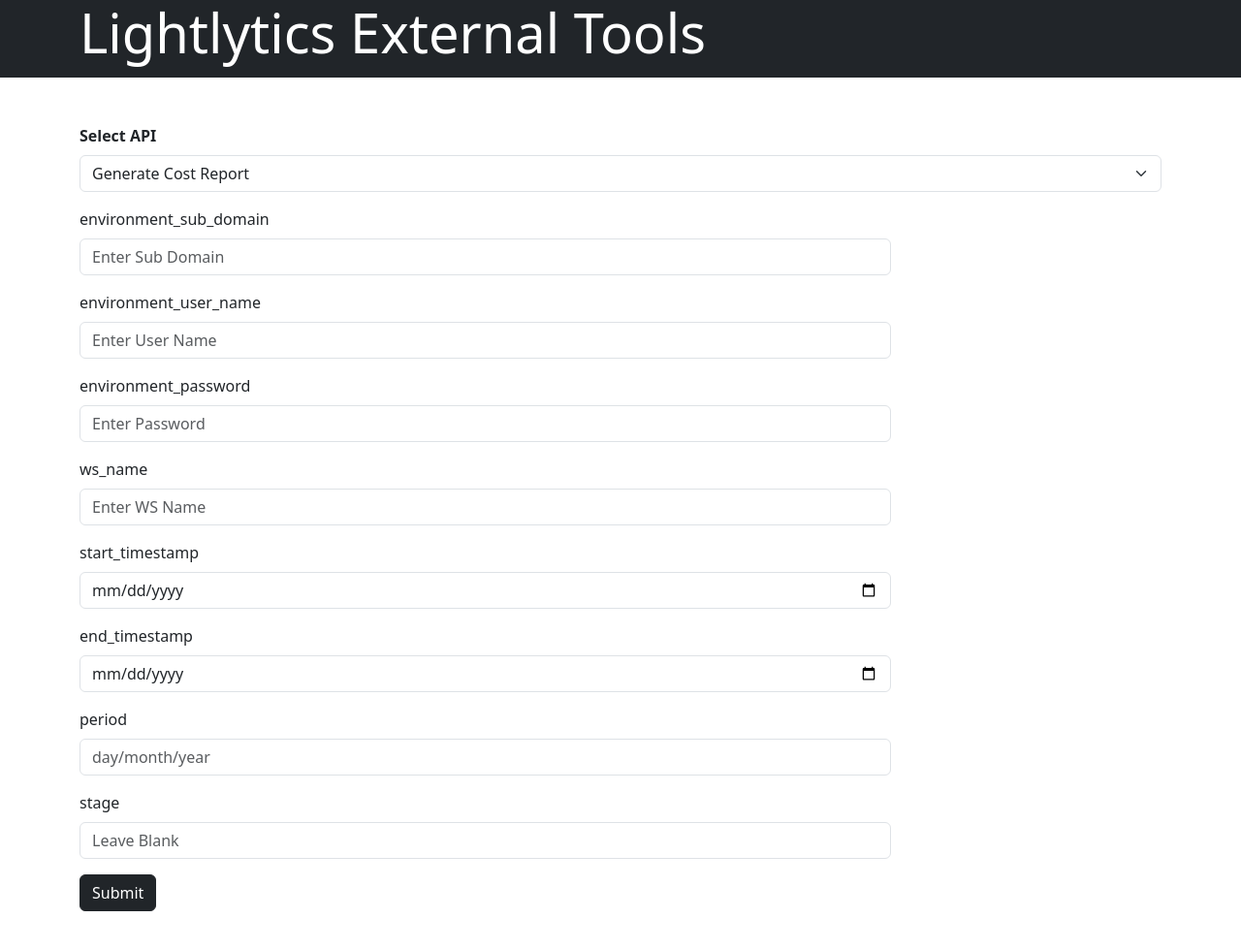
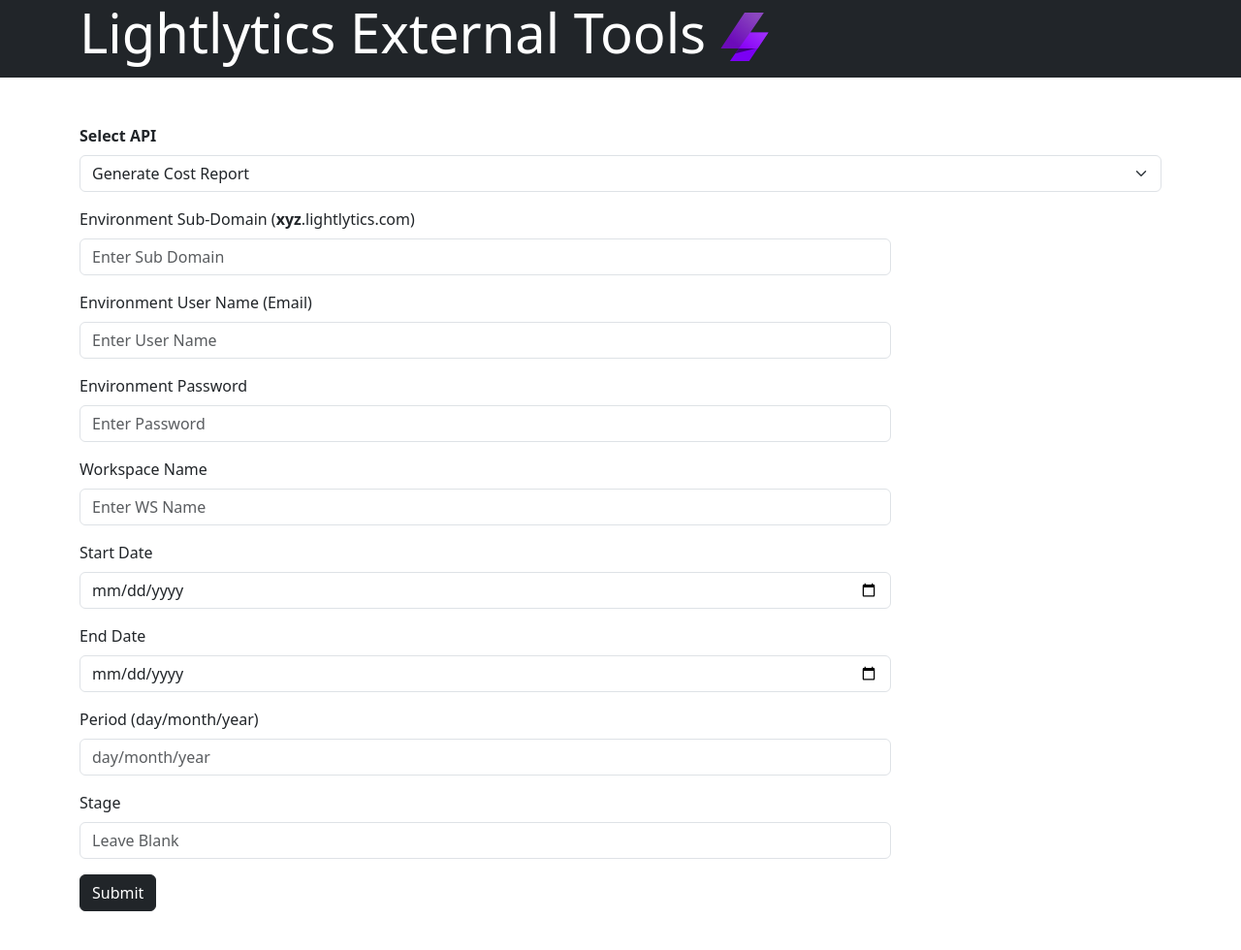
Before and after one commit to lightlytics/automation-tools, a FastAPI app: page / in a window 1280 px wide. Shown: the whole page at 97% size. Run offline with FastAPI, Linux system fonts and the light colour scheme; some libraries are stand-ins or nearby versions.

Commit message:
favicon.svg: Added favicon. generate_cost_report.py: Added date verification. index.html: Added favicon and logo. script.js: Added new display name for parameters.

```diff
--- a/static/script.js
+++ b/static/script.js
@@ -7,19 +7,19 @@
 
     // Default shared parameters
     const defaultParameters = [
-        { name: "environment_sub_domain", type: "text", placeholder: "Enter Sub Domain" },
-        { name: "environment_user_name", type: "text", placeholder: "Enter User Name" },
-        { name: "environment_password", type: "password", placeholder: "Enter Password" },
-        { name: "ws_name", type: "text", placeholder: "Enter WS Name" }
+        { name: "environment_sub_domain", type: "text", placeholder: "Enter Sub Domain", required: true },
+        { name: "environment_user_name", type: "text", placeholder: "Enter User Name", required: true },
+        { name: "environment_password", type: "password", placeholder: "Enter Password", required: true },
+        { name: "ws_name", type: "text", placeholder: "Enter WS Name", required: true }
     ];
 
     // Unique parameters for each endpoint
     const apiParameters = {
         "/generate_cost_report": [
             ...defaultParameters,
-            { name: "start_timestamp", type: "date" },
-            { name: "end_timestamp", type: "date" },
-            { name: "period", type: "text", placeholder: "day/month/year" },
+            { name: "start_timestamp", type: "date", required: true },
+            { name: "end_timestamp", type: "date", required: true },
+            { name: "period", type: "text", placeholder: "day/month/year", required: true },
             { name: "stage", type: "text", placeholder: "Leave Blank" }
         ],
         "/generate_cost_recommendations": [
@@ -28,14 +28,14 @@
         ],
         "/generate_compliance_report": [
             ...defaultParameters,
-            { name: "compliance_standard", type: "text", placeholder: "Choose Compliance Standard" },
+            { name: "compliance_standard", type: "text", placeholder: "Choose Compliance Standard", required: true },
             { name: "accounts", type: "text", placeholder: "Not mandatory, filter by account separated by comma, e.g: '123123123123,321321321321'" },
             { name: "label", type: "text", placeholder: "Not mandatory, Add a specific label" },
             { name: "stage", type: "text", placeholder: "Leave Blank" }
         ],
         "/generate_export_inventory": [
             ...defaultParameters,
-            { name: "resource_type", type: "text", placeholder: "Resource Type, e.g: 'instance', 'security_group'" },
+            { name: "resource_type", type: "text", placeholder: "Resource Type, e.g: 'instance', 'security_group'", required: true },
             { name: "accounts", type: "text", placeholder: "Not mandatory, filter by account separated by comma, e.g: '123123123123,321321321321'" },
             { name: "tags", type: "text", placeholder: "Not mandatory, Tags to filter by, example: 'key=Name|value~=test,key=Vendor|value=Lightlytics'" },
             { name: "stage", type: "text", placeholder: "Leave Blank" }
@@ -43,15 +43,18 @@
     };
 
     // Function to generate input boxes for the selected parameters
-    function generateInputBoxes(parameters) {
+    function populateParameterLabels(parameters) {
         parameterFields.innerHTML = ""; // Clear existing parameter fields
 
         parameters.forEach(parameter => {
             const inputGroup = document.createElement("div");
             inputGroup.classList.add("mb-3");
+
+            const requiredAttribute = parameter.required ? "required" : ""; // Add required attribute if needed
+
             inputGroup.innerHTML = `
-                <label for="${parameter.name}" class="form-label">${parameter.name}</label>
-                <input type="${parameter.type}" class="form-control" id="${parameter.name}" name="${parameter.name}" placeholder="${parameter.placeholder}">
+                <label for="${parameter.name}" class="form-label">${parameterDisplayNames[parameter.name]}</label>
+                <input type="${parameter.type}" class="form-control" id="${parameter.name}" name="${parameter.name}" placeholder="${parameter.placeholder}" ${requiredAttribute}>
             `;
             parameterFields.appendChild(inputGroup);
         });
@@ -74,9 +77,8 @@
     // Add event listener for API endpoint change
     apiEndpointSelect.addEventListener("change", function () {
         const selectedParameters = apiParameters[this.value];
-        generateInputBoxes(selectedParameters);
+        populateParameterLabels(selectedParameters);
     });
-
     // Add event listener for form submission
     apiForm.addEventListener("submit", async function (event) {
         event.preventDefault();
@@ -161,3 +163,19 @@
         return null;
     }
 }
+
+const parameterDisplayNames = {
+    "environment_sub_domain": "Environment Sub-Domain (<strong>xyz</strong>.lightlytics.com)",
+    "environment_user_name": "Environment User Name (Email)",
+    "environment_password": "Environment Password",
+    "ws_name": "Workspace Name",
+    "start_timestamp": "Start Date",
+    "end_timestamp": "End Date",
+    "period": "Period (day/month/year)",
+    "accounts": "Selected Accounts",
+    "tags": "Selected Tags",
+    "compliance_standard": "Compliance Standard to use",
+    "label": "Label to use",
+    "resource_type": "Resource Type",
+    "stage": "Stage"
+};
--- a/templates/index.html
+++ b/templates/index.html
@@ -4,12 +4,14 @@
     <title>Lightlytics External Tools</title>
     <link rel="stylesheet" href="https://cdn.jsdelivr.net/npm/bootstrap@5.3.0/dist/css/bootstrap.min.css">
     <link rel="stylesheet" href="/static/styles.css">
+    <link rel="icon" type="image/svg+xml" href="/static/favicon.svg">
 </head>
 <body>
     <div class="container-fluid p-0">
         <div class="jumbotron jumbotron-fluid bg-dark text-white mb-0" style="height:80px;">
-            <div class="container">
+            <div class="container d-flex align-items-center"> <!-- Use flex container to align elements -->
                 <h1 class="display-4 font-weight-bold">Lightlytics External Tools</h1>
+                <img src="/static/favicon.svg" alt="Lightbulb Icon" width="50" height="50" style="margin-left: 15px;">
             </div>
         </div>
         <div class="container mt-5">
```
Also changed, not shown: src/python/utilities/generate_cost_report.py (+20 -4 lines), static/favicon.svg (added).
